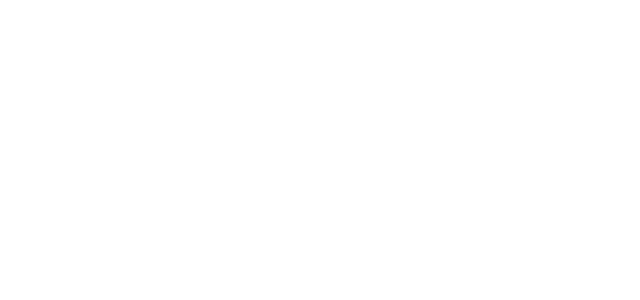
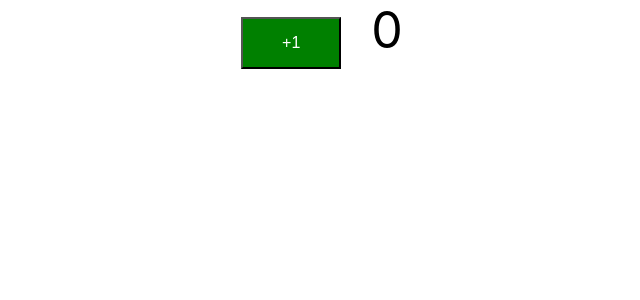
Before and after one commit to AkashKamble7850/ToDoManagement, a React (Create React App) app in the folder to-do/: page / in a window 1280 px wide. Shown: the top 300 px of the page, without its empty margins (303-943 px from the left). Built offline with nearby package versions, Linux system fonts and the light colour scheme.

Commit message:
counter increment

```diff
--- a/to-do/src/App.js
+++ b/to-do/src/App.js
@@ -8,6 +8,7 @@
   render() {
     return (
       <div className="App">
+      <Counter></Counter>
       </div>
     );
   }
--- a/to-do/src/components/counter/Counter.css
+++ b/to-do/src/components/counter/Counter.css
@@ -0,0 +1,13 @@
+button {
+    background-color: green;
+    font-size: 16px;
+    padding: 15px 30px;
+    color: white;
+    width: 100px;
+}
+
+.count {
+    font-size: 50px;
+    padding: 15px 30px;
+
+}
--- a/to-do/src/components/counter/Counter.jsx
+++ b/to-do/src/components/counter/Counter.jsx
@@ -5,10 +5,14 @@
 function Counter() {
     return (
         <div className="counter">
-            <button>+1</button>
+            <button onClick={increment}>+1</button>
             <span className="count">0</span>
         </div>
     )
 }
 
+function increment () {
+    console.log("increment");
+}
+
 export default Counter
```
